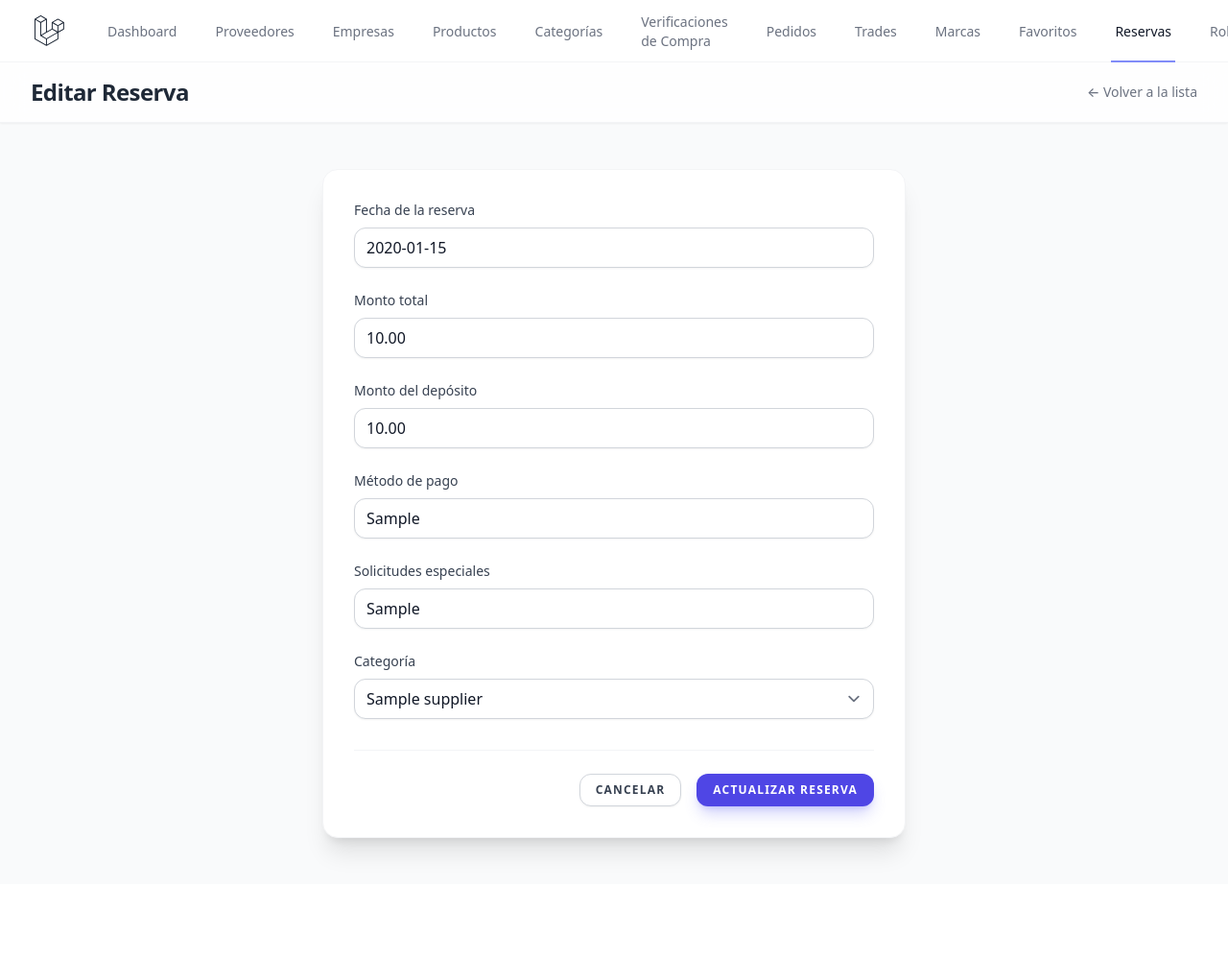
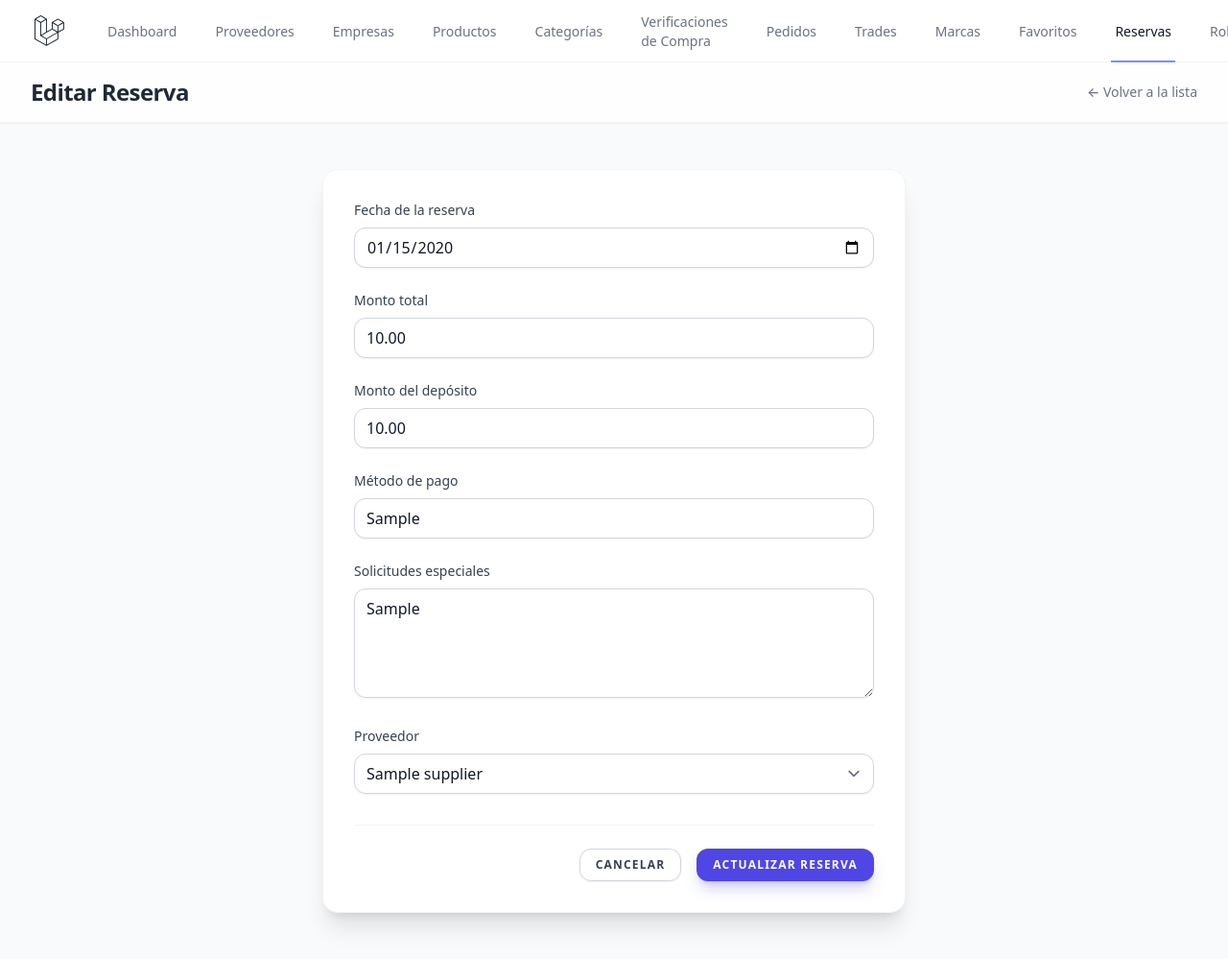
Before and after one commit to lencet-344/Flow-Tech, a Laravel app: page /bookings/1/edit in a window 1280 px wide; the page is wider, and only the part inside the window is pictured. Shown: that part at 96% size. Before the commit the page ends 896 px from the top of that part, so only its background shows below. Run offline with Laravel 12, Linux system fonts and the light colour scheme; tables that the repository leaves empty hold one stand-in row (values such as "Sample post"); data that the repository does not hold is empty; style sheets or scripts are compiled from the project's sources; some libraries are stand-ins or nearby versions.

Commit message:
fix: update view booking

```diff
--- a/resources/views/bookings/edit.blade.php
+++ b/resources/views/bookings/edit.blade.php
@@ -18,14 +18,16 @@
                     @csrf
                     @method('PUT')
 
+                    <!-- FECHA DE LA RESERVA (Corregido a type="date") -->
                     <div class="mb-6">
                         <label for="date_booking" class="block text-sm font-medium text-gray-700 dark:text-gray-300 mb-2">Fecha de la reserva</label>
-                        <input type="text" id="date_booking" name="date_booking" value="{{ old('date_booking', $booking->date_booking) }}" maxlength="100" class="w-full rounded-xl border-gray-300 dark:border-gray-700 dark:bg-gray-900 dark:text-gray-300 focus:border-indigo-500 dark:focus:border-indigo-600 focus:ring focus:ring-indigo-500 focus:ring-opacity-20 shadow-sm transition-colors" placeholder="Ej. Recordatorio importante">
+                        <input type="date" id="date_booking" name="date_booking" value="{{ old('date_booking', $booking->date_booking) }}" class="w-full rounded-xl border-gray-300 dark:border-gray-700 dark:bg-gray-900 dark:text-gray-300 focus:border-indigo-500 dark:focus:border-indigo-600 focus:ring focus:ring-indigo-500 focus:ring-opacity-20 shadow-sm transition-colors">
                         @error('date_booking')
                             <p class="mt-2 text-sm text-red-600 dark:text-red-400">{{ $message }}</p>
                         @enderror
                     </div>
 
+                    <!-- MONTO TOTAL -->
                     <div class="mb-6">
                         <label for="total_amount" class="block text-sm font-medium text-gray-700 dark:text-gray-300 mb-2">Monto total</label>
                         <input type="number" id="total_amount" name="total_amount" value="{{ old('total_amount', $booking->total_amount) }}" step="0.01" class="w-full rounded-xl border-gray-300 dark:border-gray-700 dark:bg-gray-900 dark:text-gray-300 focus:border-indigo-500 dark:focus:border-indigo-600 focus:ring focus:ring-indigo-500 focus:ring-opacity-20 shadow-sm transition-colors" placeholder="Ej. 100.00">
@@ -34,6 +36,7 @@
                         @enderror
                     </div>
 
+                    <!-- MONTO DEL DEPOSITO -->
                     <div class="mb-6">
                         <label for="deposit_amount" class="block text-sm font-medium text-gray-700 dark:text-gray-300 mb-2">Monto del depósito</label>
                         <input type="number" id="deposit_amount" name="deposit_amount" value="{{ old('deposit_amount', $booking->deposit_amount) }}" step="0.01" class="w-full rounded-xl border-gray-300 dark:border-gray-700 dark:bg-gray-900 dark:text-gray-300 focus:border-indigo-500 dark:focus:border-indigo-600 focus:ring focus:ring-indigo-500 focus:ring-opacity-20 shadow-sm transition-colors" placeholder="Ej. 50.00">
@@ -42,26 +45,29 @@
                         @enderror
                     </div>
 
+                    <!-- METODO DE PAGO -->
                     <div class="mb-6">
                         <label for="payment_method" class="block text-sm font-medium text-gray-700 dark:text-gray-300 mb-2">Método de pago</label>
-                        <input type="text" id="payment_method" name="payment_method" value="{{ old('payment_method', $booking->payment_method) }}" maxlength="100" class="w-full rounded-xl border-gray-300 dark:border-gray-700 dark:bg-gray-900 dark:text-gray-300 focus:border-indigo-500 dark:focus:border-indigo-600 focus:ring focus:ring-indigo-500 focus:ring-opacity-20 shadow-sm transition-colors" placeholder="Ej. Tarjeta de crédito">
+                        <input type="text" id="payment_method" name="payment_method" value="{{ old('payment_method', $booking->payment_method) }}" maxlength="100" class="w-full rounded-xl border-gray-300 dark:border-gray-700 dark:bg-gray-900 dark:text-gray-300 focus:border-indigo-500 dark:focus:border-indigo-600 focus:ring focus:ring-indigo-500 focus:ring-opacity-20 shadow-sm transition-colors" placeholder="Ej. Transferencia">
                         @error('payment_method')
                             <p class="mt-2 text-sm text-red-600 dark:text-red-400">{{ $message }}</p>
                         @enderror
                     </div>
 
+                    <!-- SOLICITUDES ESPECIALES (Cambiado a textarea por consistencia) -->
                     <div class="mb-6">
                         <label for="special_requests" class="block text-sm font-medium text-gray-700 dark:text-gray-300 mb-2">Solicitudes especiales</label>
-                        <input type="text" id="special_requests" name="special_requests" value="{{ old('special_requests', $booking->special_requests) }}" maxlength="200" class="w-full rounded-xl border-gray-300 dark:border-gray-700 dark:bg-gray-900 dark:text-gray-300 focus:border-indigo-500 dark:focus:border-indigo-600 focus:ring focus:ring-indigo-500 focus:ring-opacity-20 shadow-sm transition-colors" placeholder="Ej. Requiere acceso para personas con movilidad reducida">
+                        <textarea id="special_requests" name="special_requests" rows="4" class="w-full rounded-xl border-gray-300 dark:border-gray-700 dark:bg-gray-900 dark:text-gray-300 focus:border-indigo-500 dark:focus:border-indigo-600 focus:ring focus:ring-indigo-500 focus:ring-opacity-20 shadow-sm transition-colors" placeholder="Ej. Requiere acceso para carga...">{{ old('special_requests', $booking->special_requests) }}</textarea>
                         @error('special_requests')
                             <p class="mt-2 text-sm text-red-600 dark:text-red-400">{{ $message }}</p>
                         @enderror
                     </div>
 
+                    <!-- PROVEEDOR (Label corregido de 'Categoría' a 'Proveedor') -->
                     <div class="mb-6">
-                        <label for="supplier_id" class="block text-sm font-medium text-gray-700 dark:text-gray-300 mb-2">Categoría</label>
+                        <label for="supplier_id" class="block text-sm font-medium text-gray-700 dark:text-gray-300 mb-2">Proveedor</label>
                         <select id="supplier_id" name="supplier_id" class="w-full rounded-xl border-gray-300 dark:border-gray-700 dark:bg-gray-900 dark:text-gray-300 focus:border-indigo-500 dark:focus:border-indigo-600 focus:ring focus:ring-indigo-500 focus:ring-opacity-20 shadow-sm transition-colors">
-                            <option value="">-- Seleccione una categoría --</option>
+                            <option value="">-- Seleccione un proveedor --</option>
                             @foreach($suppliers as $supplier)
                                 <option value="{{ $supplier->id }}" {{ old('supplier_id', $booking->supplier_id) == $supplier->id ? 'selected' : '' }}>
                                     {{ $supplier->name }}
```
Also changed, not shown: resources/views/bookings/create.blade.php (+14 -8 lines), resources/views/inventories/create.blade.php (+3 -14 lines).
